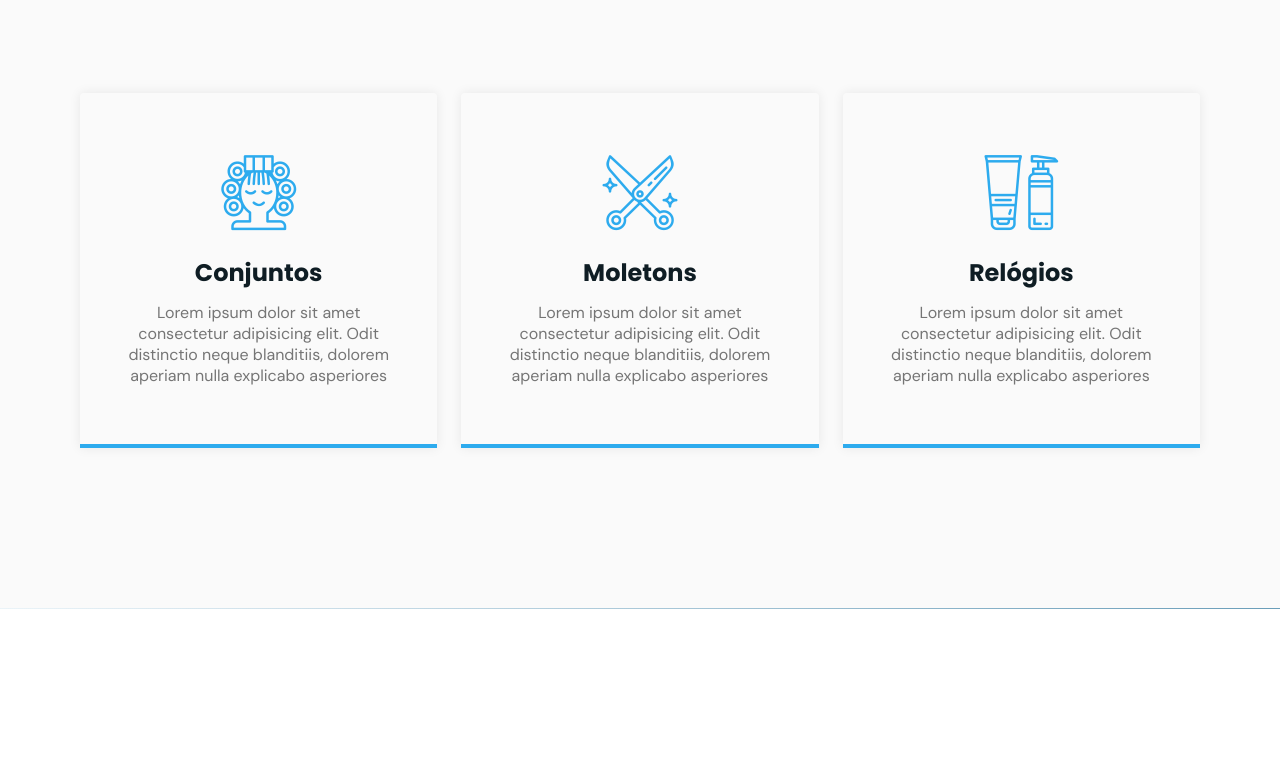
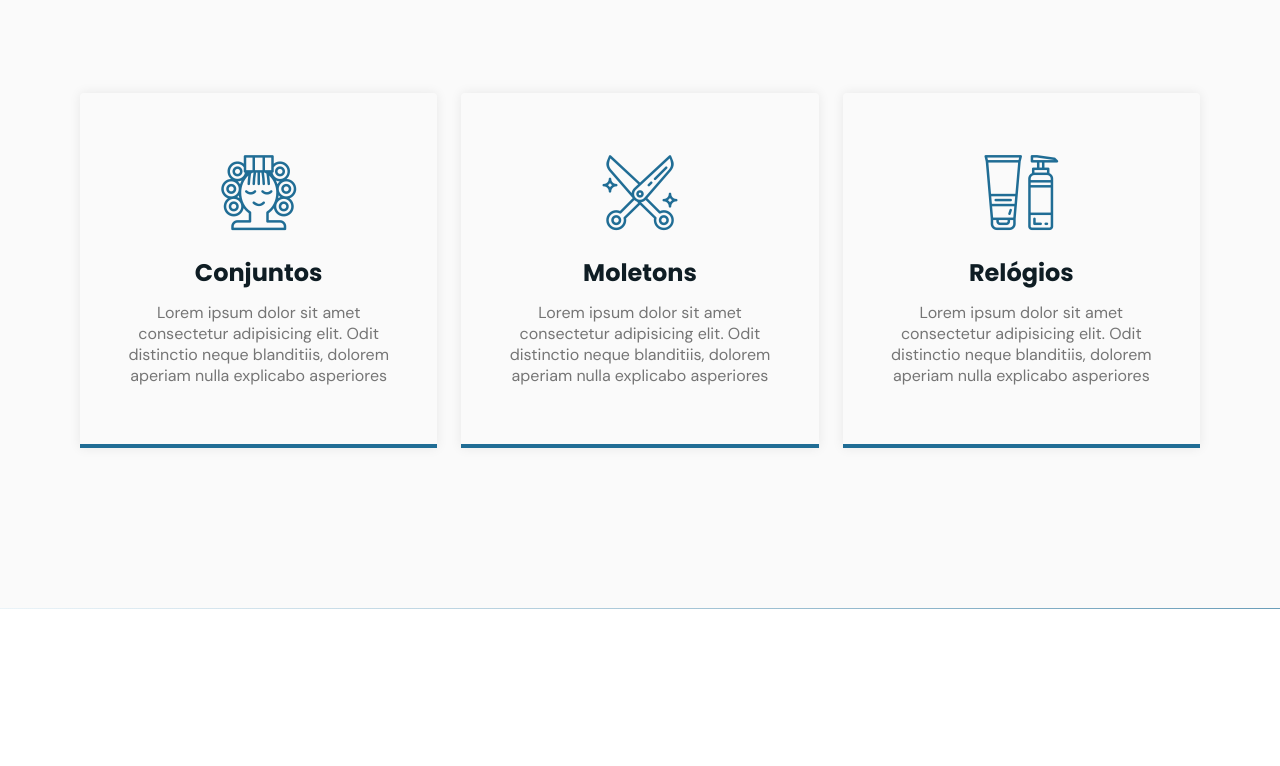
Before and after one commit to willjeronimo/sao, a plain HTML site: page index.html in a window 1280 px wide. Shown: the part 1680-2446 px from the top of the page. Drawn offline with nearby package versions, Linux system fonts and the light colour scheme; files whose address does not match are found by name.

Commit message:
Update style.css

```diff
--- a/style.css
+++ b/style.css
@@ -25,7 +25,7 @@ img {
   /* colors */
   --hue: 200.8;
   /* HSL color mode */
-  --base-color: hsl(var(--hue) 85% 55.5%);
+  --base-color: hsl(var(--hue) 65% 35.5%);
   --base-color-second: hsl(var(--hue) 85% 58.2%);
   --base-color-alt: hsl(var(--hue) 57% 53%);
   --title-color: hsl(var(--hue) 41% 10%);
```
